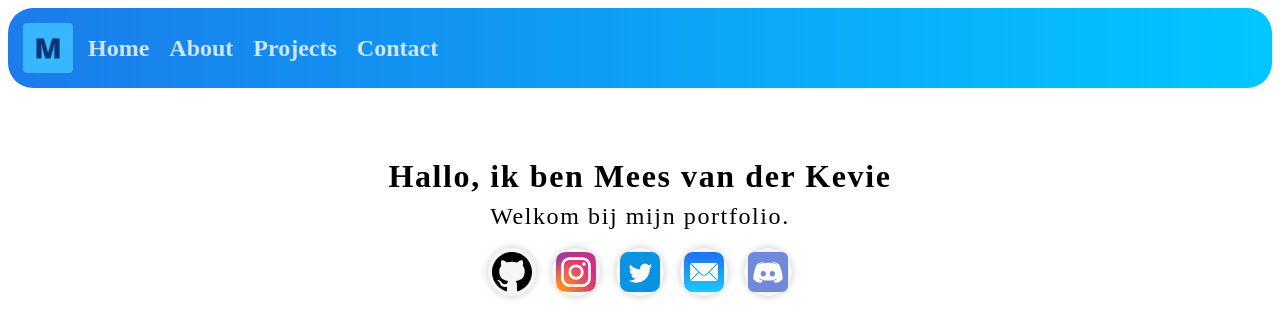
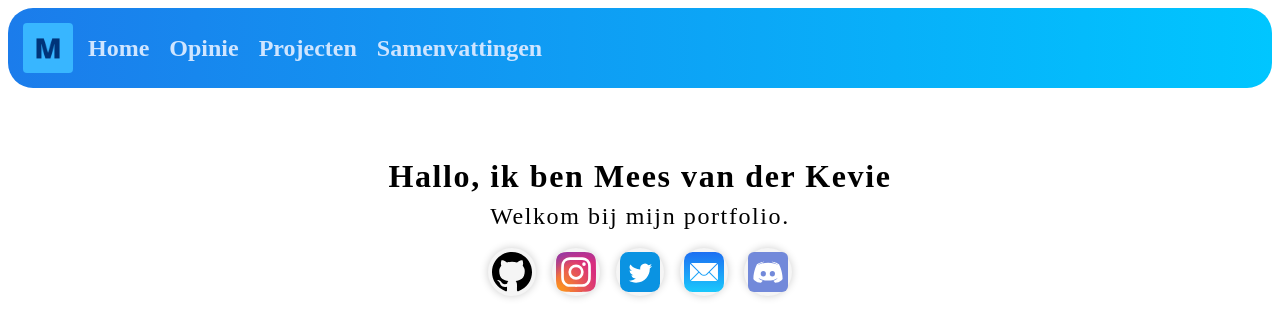
Before and after one commit to meesvanderkevie/Portfolio, a Vue app: page / in a window 1280 px wide. Shown: the top 336 px of the page. Built offline with nearby package versions, Linux system fonts and the light colour scheme.

Commit message:
Changed the Header links

```diff
--- a/src/components/Header.vue
+++ b/src/components/Header.vue
@@ -4,9 +4,9 @@
             <img src="@/assets/images/M.png" alt="Logo" class="logo">
             <ul>
                 <li><a href="#">Home</a></li>
-                <li><a href="#">About</a></li>
-                <li><a href="#">Projects</a></li>
-                <li><a href="#">Contact</a></li>
+                <li><a href="#">Opinie</a></li>
+                <li><a href="#">Projecten</a></li>
+                <li><a href="#">Samenvattingen</a></li>
             </ul>
         </nav>
         </header>
```
